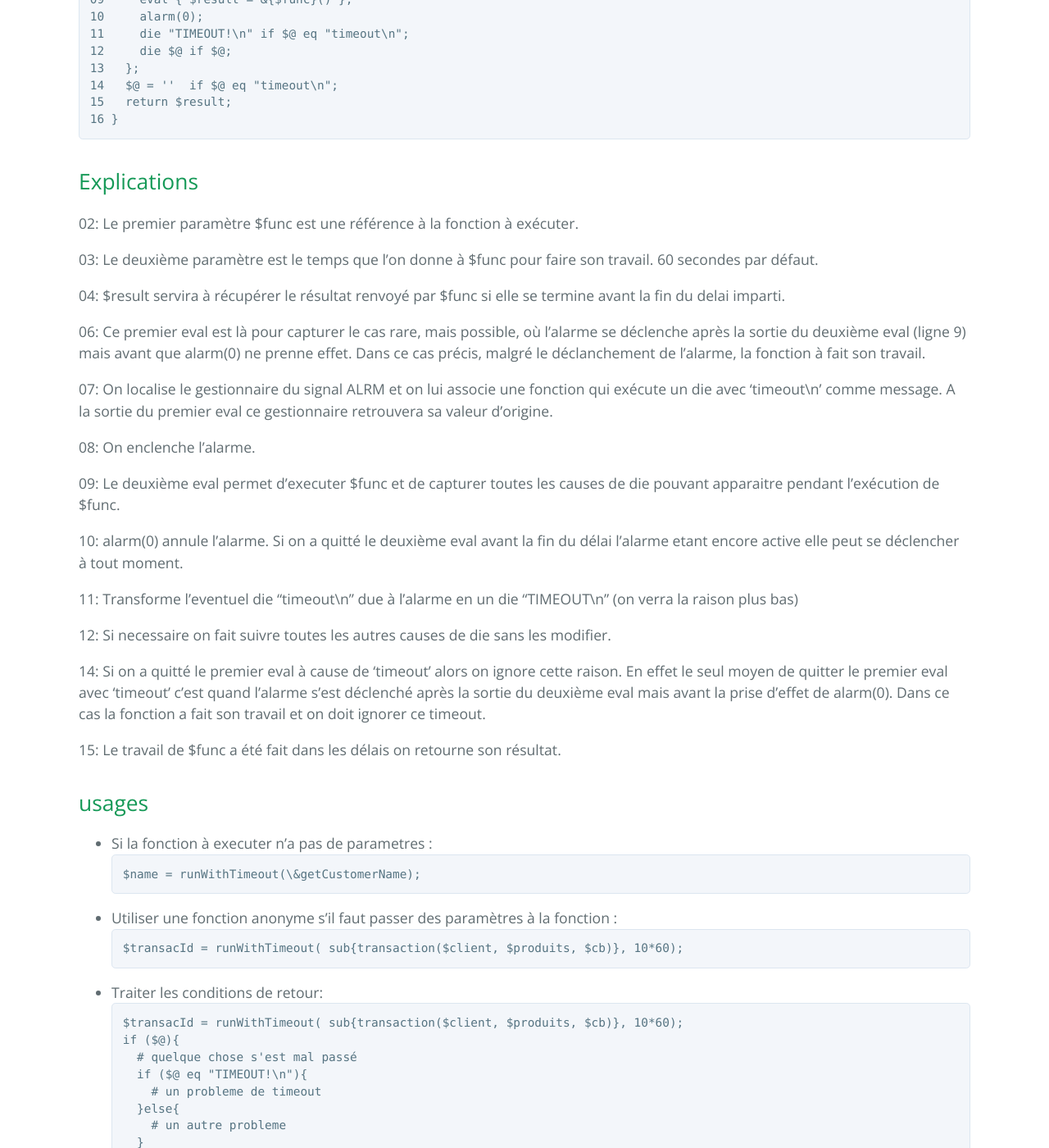
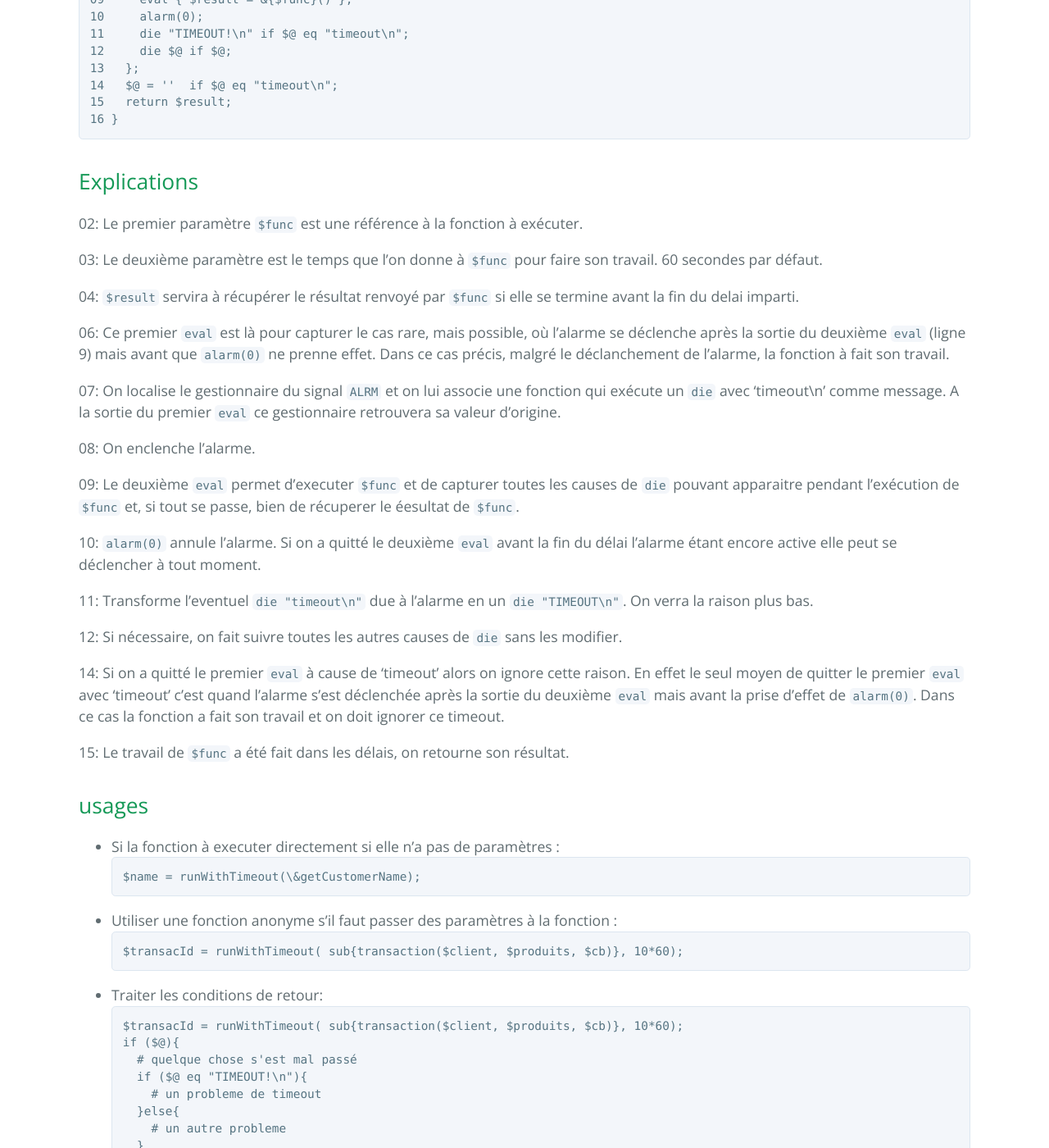
Before and after one commit to deePerl/deeperl.github.io, a Jekyll site: the page built from fr/timeout_alarm_eval_die_ok.md, in a window 1280 px wide and 1400 px high, scrolled down 963 px. Shown: the whole window at 82% size. Built offline with Jekyll 4.4.1, drawn with Linux system fonts in a browser that asks for light colours; our own code applies the rules of GitHub Pages for plain Markdown files; some of the changed text lies outside the part shown.

Commit message:
Update timeout_alarm_eval_die_ok.md

````diff
--- a/fr/timeout_alarm_eval_die_ok.md
+++ b/fr/timeout_alarm_eval_die_ok.md
@@ -28,34 +28,34 @@ Dans cette seconde partie je vous propose une version correcte et générale de
 ```
 ## Explications
 
-02: Le premier paramètre $func est une référence à la fonction à exécuter.
+02: Le premier paramètre `$func` est une référence à la fonction à exécuter.
 
-03: Le deuxième paramètre est le temps que l'on donne à $func pour faire son travail. 60 secondes par défaut.
+03: Le deuxième paramètre est le temps que l'on donne à `$func` pour faire son travail. 60 secondes par défaut.
 
-04: $result servira à récupérer le résultat renvoyé par $func si elle se termine avant la fin du delai imparti.
+04: `$result` servira à récupérer le résultat renvoyé par `$func` si elle se termine avant la fin du delai imparti.
 
-06: Ce premier eval est là pour capturer le cas rare, mais possible, où l’alarme se déclenche après la sortie du deuxième eval (ligne 9) mais avant que alarm(0) ne prenne effet. Dans ce cas précis, malgré le déclanchement de l’alarme, la fonction à fait son travail.
+06: Ce premier `eval` est là pour capturer le cas rare, mais possible, où l’alarme se déclenche après la sortie du deuxième `eval` (ligne 9) mais avant que `alarm(0)` ne prenne effet. Dans ce cas précis, malgré le déclanchement de l’alarme, la fonction à fait son travail.
 
-07: On localise le gestionnaire du signal ALRM et on lui associe une fonction qui exécute un die avec  ‘timeout\n’ comme message. A la sortie du premier eval ce gestionnaire retrouvera sa valeur d’origine.
+07: On localise le gestionnaire du signal `ALRM` et on lui associe une fonction qui exécute un `die` avec  ‘timeout\n’ comme message. A la sortie du premier `eval` ce gestionnaire retrouvera sa valeur d’origine.
 
 08: On enclenche l’alarme.
 
-09: Le deuxième eval permet d’executer $func et de capturer toutes les causes de die pouvant apparaitre pendant l’exécution de $func.
+09: Le deuxième `eval` permet d’executer `$func` et de capturer toutes les causes de `die` pouvant apparaitre pendant l’exécution de `$func` et, si tout se passe, bien de récuperer le éesultat de `$func`.
 
-10: alarm(0) annule l’alarme. Si on a quitté le deuxième eval avant la fin du délai l’alarme etant encore active elle peut se déclencher à tout moment.
+10: `alarm(0)` annule l’alarme. Si on a quitté le deuxième `eval` avant la fin du délai l’alarme étant encore active elle peut se déclencher à tout moment.
 
-11: Transforme l'eventuel die "timeout\n" due à l’alarme en un die "TIMEOUT\n" (on verra la raison plus bas)
+11: Transforme l'eventuel `die "timeout\n"` due à l’alarme en un `die "TIMEOUT\n"`. On verra la raison plus bas.
 
-12: Si necessaire on fait suivre toutes les autres causes de die sans les modifier.
+12: Si nécessaire, on fait suivre toutes les autres causes de `die` sans les modifier.
 
-14: Si on a quitté le premier eval à cause de ‘timeout’ alors on ignore cette raison. En effet le seul moyen de quitter le premier eval avec ‘timeout’ c’est quand l’alarme s’est déclenché après la sortie du deuxième eval mais avant la prise d’effet de alarm(0).  Dans ce cas la fonction a fait son travail et on doit ignorer ce timeout.
+14: Si on a quitté le premier `eval` à cause de ‘timeout’ alors on ignore cette raison. En effet le seul moyen de quitter le premier `eval` avec ‘timeout’ c’est quand l’alarme s’est déclenchée après la sortie du deuxième `eval` mais avant la prise d’effet de `alarm(0)`.  Dans ce cas la fonction a fait son travail et on doit ignorer ce timeout.
 
-15: Le travail de $func a été fait dans les délais on retourne son résultat.
+15: Le travail de `$func` a été fait dans les délais, on retourne son résultat.
 
 
 ## usages
 
-* Si la fonction à executer n'a pas de parametres :
+* Si la fonction à executer directement si elle n'a pas de paramètres :
   ```Perl
   $name = runWithTimeout(\&getCustomerName);
   ```
````
Also changed, not shown: other parts of fr/timeout_alarm_eval_die_ok.md (+3 -3 lines).
